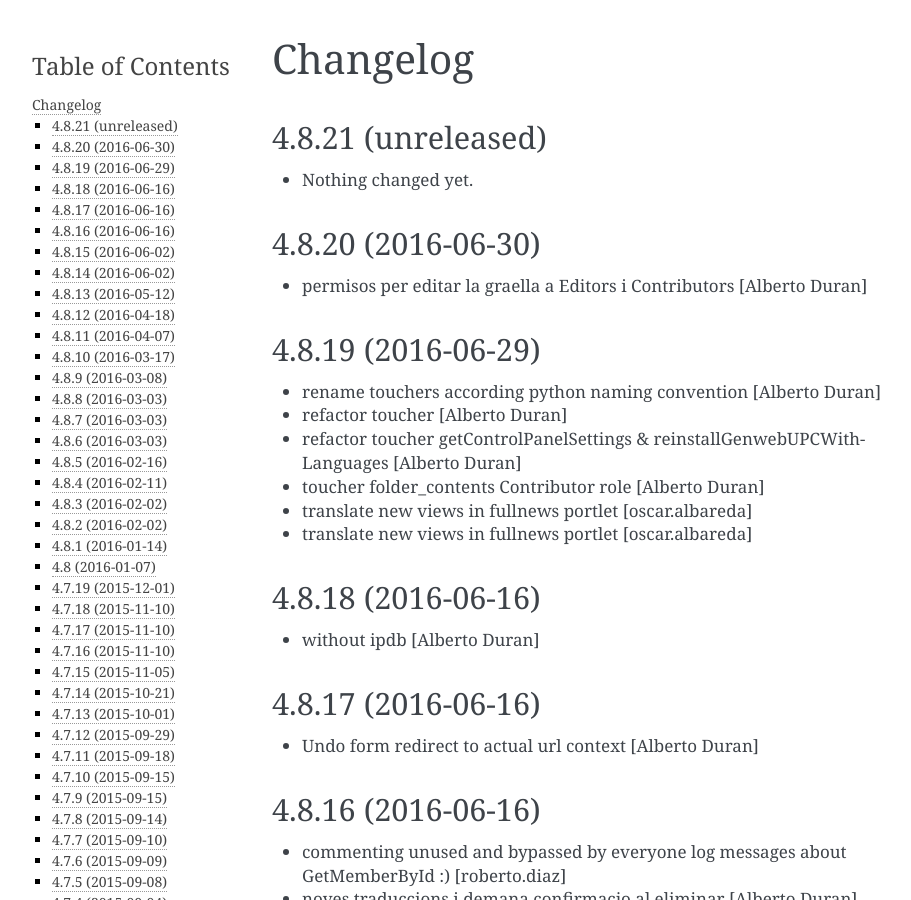
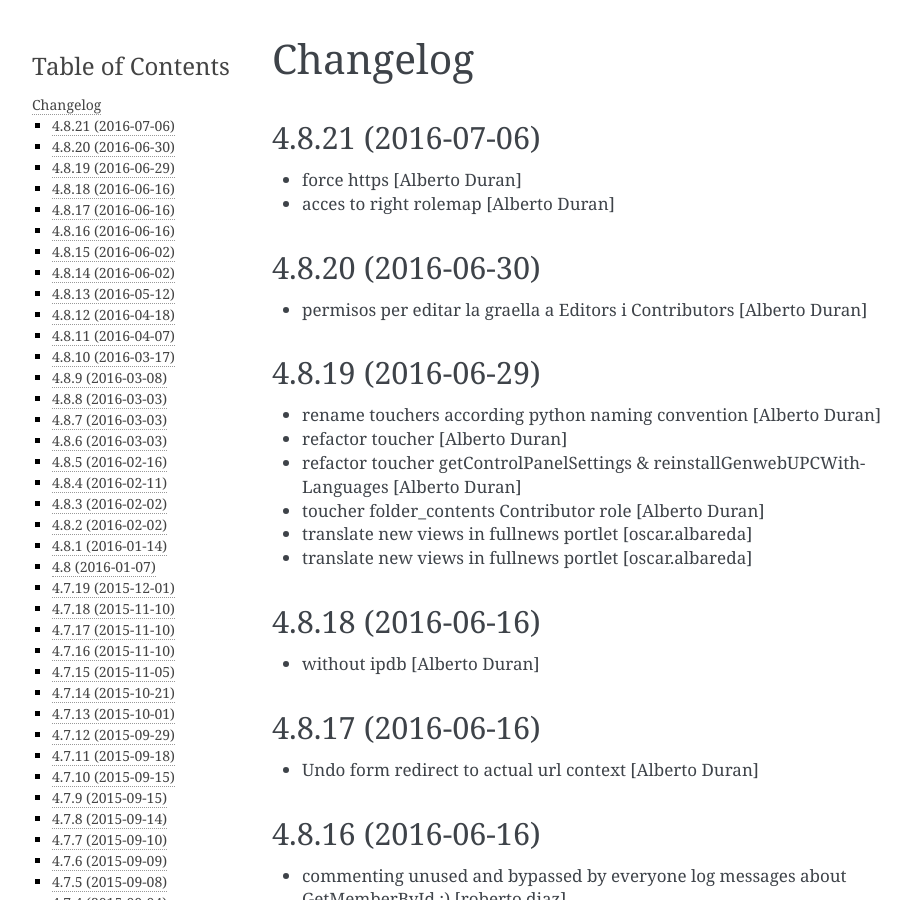
Before and after one commit to UPCnet/genweb.core, a Sphinx documentation site: the page built from docs/HISTORY.rst, in a window 1280 px wide and 900 px high. Shown: the whole window, without its empty margins (148-1059 px from the left). Built offline with Sphinx 7.4.7, drawn with Linux system fonts in a browser that asks for light colours.

Commit message:
Preparing release 4.8.21

```diff
--- a/docs/HISTORY.rst
+++ b/docs/HISTORY.rst
@@ -1,11 +1,11 @@
 Changelog
 =========
 
-4.8.21 (unreleased)
+4.8.21 (2016-07-06)
 -------------------
 
-- Nothing changed yet.
-
+* force https [Alberto Duran]
+* acces to right rolemap [Alberto Duran]
 
 4.8.20 (2016-06-30)
 -------------------
--- a/setup.py
+++ b/setup.py
@@ -1,7 +1,7 @@
 from setuptools import setup, find_packages
 import os
 
-version = '4.8.21.dev0'
+version = '4.8.21'
 
 README = open('README.rst').read()
 HISTORY = open(os.path.join('docs', 'HISTORY.rst')).read()
```
